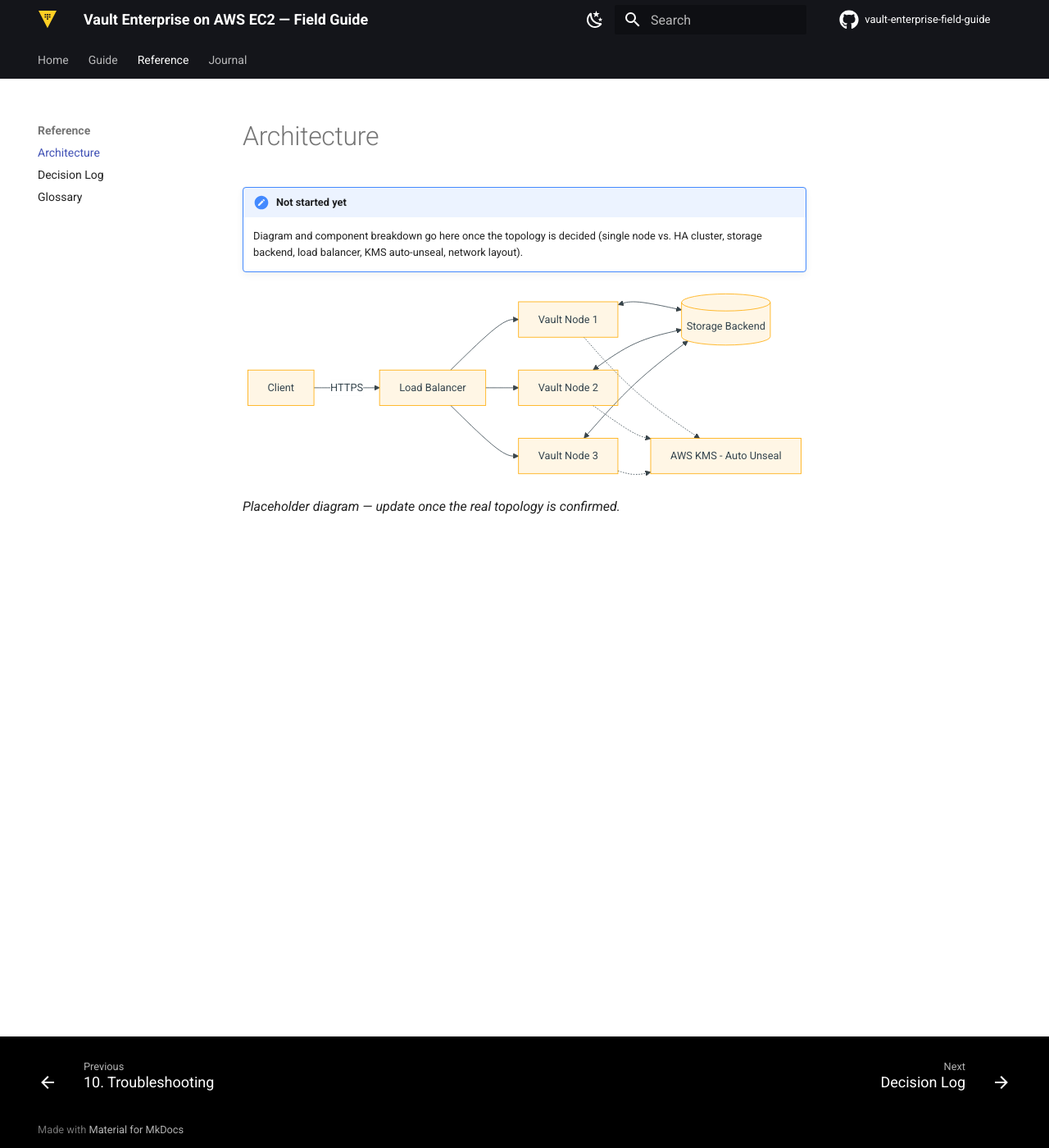
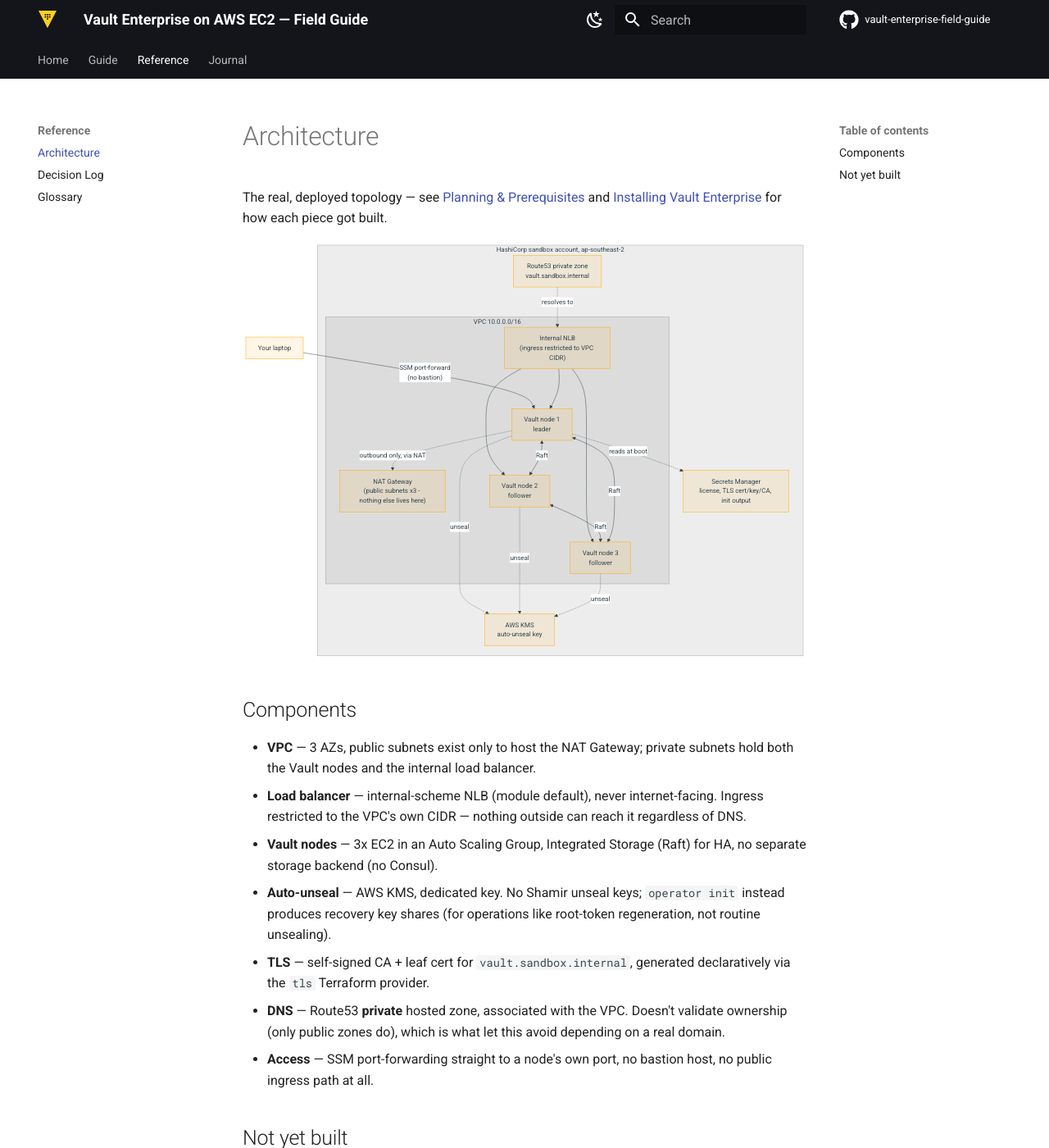
Before and after one commit to markcarriedo/vault-enterprise-field-guide, an MkDocs documentation site: the page built from docs/reference/architecture.md, in a window 1280 px wide and 1400 px high. Shown: the whole window at 82% size. Built offline with MkDocs 1.6.1 and Material for MkDocs 9.7.7, drawn with Linux system fonts in a browser that asks for light colours; comment, search, counter and statistics services are not loaded; some of the changed text lies outside the part shown.

Commit message:
docs: fill in Installation guide page and real Architecture diagram
Both were still stubs despite the work being fully done and validated.
Installation now walks through the actual sequence (module wiring,
apply, the license crash-loop and its fix, validation, init) instead
of a placeholder. Architecture replaces the generic 3-node placeholder
diagram with the real topology - VPC/subnet layout, internal NLB,
private Route53 zone, KMS auto-unseal, SSM access path - verified by
actually rendering and screenshotting the page, since mermaid syntax
errors aren't caught by `mkdocs build --strict` (client-side render).

Claude-Session: https://claude.ai/code/session_01W8wX9ho5zsL4nSkjw8ZJSM

````diff
--- a/docs/reference/architecture.md
+++ b/docs/reference/architecture.md
@@ -1,21 +1,59 @@
 # Architecture
 
-!!! note "Not started yet"
-    Diagram and component breakdown go here once the topology is decided (single node vs.
-    HA cluster, storage backend, load balancer, KMS auto-unseal, network layout).
+The real, deployed topology — see [Planning & Prerequisites](../guide/01-planning.md) and
+[Installing Vault Enterprise](../guide/03-installation.md) for how each piece got built.
 
 ```mermaid
-flowchart LR
-    Client -->|HTTPS| LB[Load Balancer]
-    LB --> V1[Vault Node 1]
-    LB --> V2[Vault Node 2]
-    LB --> V3[Vault Node 3]
-    V1 <--> Storage[(Storage Backend)]
-    V2 <--> Storage
-    V3 <--> Storage
-    V1 -.-> KMS[AWS KMS - Auto Unseal]
-    V2 -.-> KMS
-    V3 -.-> KMS
+flowchart TB
+    You["Your laptop"]
+
+    subgraph AWS["HashiCorp sandbox account, ap-southeast-2"]
+        subgraph VPC["VPC 10.0.0.0/16"]
+            NAT["NAT Gateway\n(public subnets x3 - nothing else lives here)"]
+            LB["Internal NLB\n(ingress restricted to VPC CIDR)"]
+            V1["Vault node 1\nleader"]
+            V2["Vault node 2\nfollower"]
+            V3["Vault node 3\nfollower"]
+        end
+        KMS["AWS KMS\nauto-unseal key"]
+        SM["Secrets Manager\nlicense, TLS cert/key/CA, init output"]
+        R53["Route53 private zone\nvault.sandbox.internal"]
+    end
+
+    You -->|"SSM port-forward\n(no bastion)"| V1
+    LB --> V1
+    LB --> V2
+    LB --> V3
+    V1 <-->|Raft| V2
+    V2 <-->|Raft| V3
+    V1 <-->|Raft| V3
+    V1 -.->|unseal| KMS
+    V2 -.->|unseal| KMS
+    V3 -.->|unseal| KMS
+    V1 -.->|reads at boot| SM
+    R53 -.->|resolves to| LB
+    V1 -.->|outbound only, via NAT| NAT
 ```
 
-*Placeholder diagram — update once the real topology is confirmed.*
+## Components
+
+- **VPC** — 3 AZs, public subnets exist only to host the NAT Gateway; private subnets hold
+  both the Vault nodes and the internal load balancer.
+- **Load balancer** — internal-scheme NLB (module default), never internet-facing. Ingress
+  restricted to the VPC's own CIDR — nothing outside can reach it regardless of DNS.
+- **Vault nodes** — 3x EC2 in an Auto Scaling Group, Integrated Storage (Raft) for HA, no
+  separate storage backend (no Consul).
+- **Auto-unseal** — AWS KMS, dedicated key. No Shamir unseal keys; `operator init` instead
+  produces recovery key shares (for operations like root-token regeneration, not routine
+  unsealing).
+- **TLS** — self-signed CA + leaf cert for `vault.sandbox.internal`, generated declaratively
+  via the `tls` Terraform provider.
+- **DNS** — Route53 **private** hosted zone, associated with the VPC. Doesn't validate
+  ownership (only public zones do), which is what let this avoid depending on a real domain.
+- **Access** — SSM port-forwarding straight to a node's own port, no bastion host, no public
+  ingress path at all.
+
+## Not yet built
+
+Configuration (secrets engines, auth methods, policies) and operations tooling — see the
+[guide](../guide/index.md) for what's next.
````
Also changed, not shown: CHANGELOG.md (+1 -0 lines), docs/guide/03-installation.md (+52 -4 lines).
